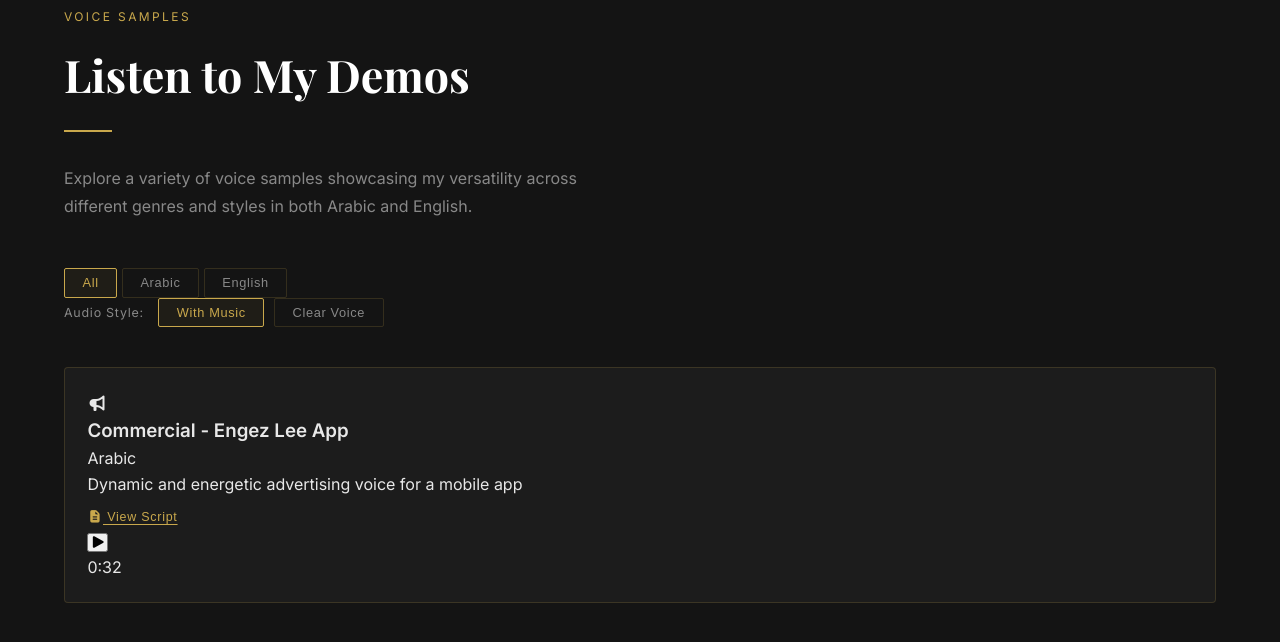
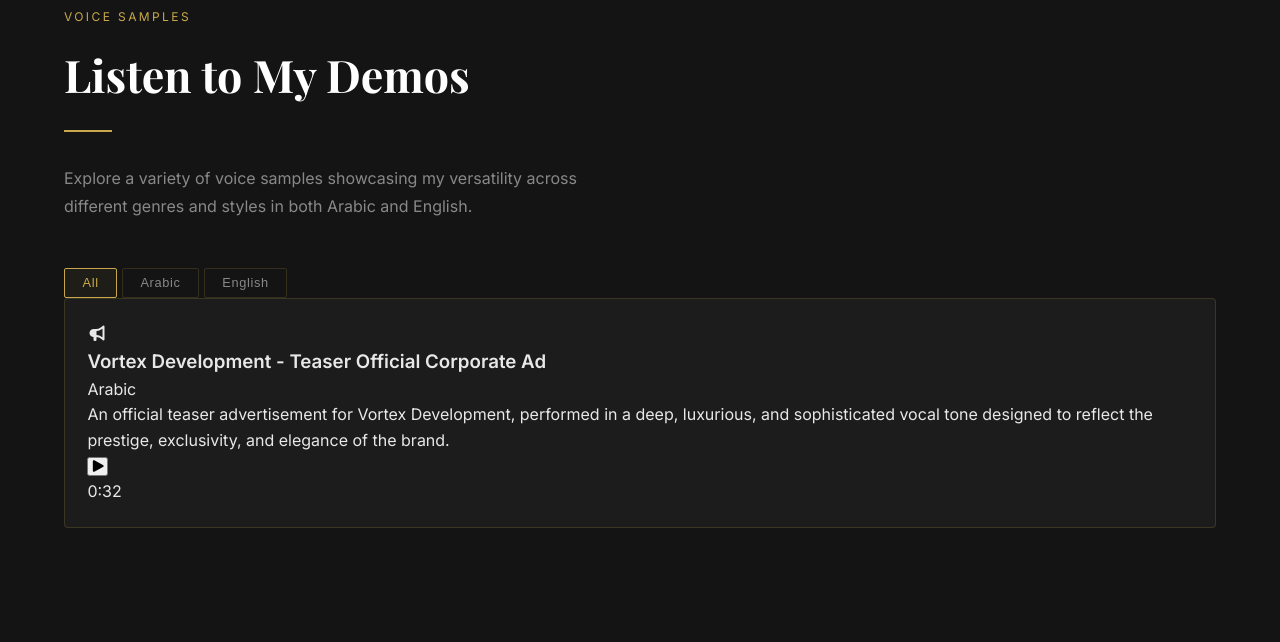
Before and after one commit to aymanho/nayerasaqr.github.io, a plain HTML site: page index.html in a window 1280 px wide. Shown: the part 881-1523 px from the top of the page. Drawn offline with nearby package versions, Linux system fonts and the light colour scheme.

Commit message:
Update index.html

```diff
--- a/index.html
+++ b/index.html
@@ -359,11 +359,11 @@
                 <button class="filter-btn" data-filter="arabic">Arabic</button>
                 <button class="filter-btn" data-filter="english">English</button>
             </div>
-  <div class="style-row">
+  <!-- <div class="style-row">
     <span class="style-label">Audio Style:</span>
     <button class="filter-btn active">With Music</button>
     <button class="filter-btn">Clear Voice</button>
-  </div>
+  </div> -->
 
   <!-- <div class="demo-grid">
 
@@ -439,19 +439,19 @@
                     </div>
                     <div class="demo-content">
                         <div class="demo-header">
-                            <h3>Commercial - Engez Lee App</h3>
+                            <h3>Vortex Development - Teaser Official Corporate Ad</h3>
                             <span class="demo-lang-badge arabic">Arabic</span>
                         </div>
-                        <p>Dynamic and energetic advertising voice for a mobile app</p>
-                        <div class="script-preview">
+                        <p>An official teaser advertisement for Vortex Development, performed in a deep, luxurious, and sophisticated vocal tone designed to reflect the prestige, exclusivity, and elegance of the brand.</p>
+                        <!-- <div class="script-preview">
                             <button class="script-toggle">
                                 <i class="fas fa-file-alt"></i> View Script
                             </button>
                             <div class="script-content">
                                 <p>إيه رأيك تعمل كل حاجة من موبايلك… من غير زحمة، ومن غير لف ودوران؟ مع أبلكيشن انجزلي، حياتك بقت أسهل بكتير! دلوقتي تقدر تحجز، تطلب، تشتري، وتتابع كل تفاصيل يومك بخطوة واحدة… كل اللي عليك تفتح الأبلكيشن، وتسيب الباقي علينا. واجهة بسيطة… سرعة في الاستخدام… وخدمة هتخلّي كل حاجة في إيدك.</p>
                             </div>
-                        </div>
-                        <div class="audio-player" data-src="https://nohayounis.github.io/Voice/MP3/Commercial_Engez_Lee.mp3" data-src-music="https://nohayounis.github.io/Voice/MP3 with Music/Commercial_Engez_Lee.mp3">
+                        </div> -->
+                        <div class="audio-player" data-src="Voice/Vortex Development - Teaser Official Corporate Ad.mp3" data-src-music="Voice/Vortex Development - Teaser Official Corporate Ad.mp3">
                             <button class="play-btn">
                                 <i class="fas fa-play"></i>
                             </button>
```
